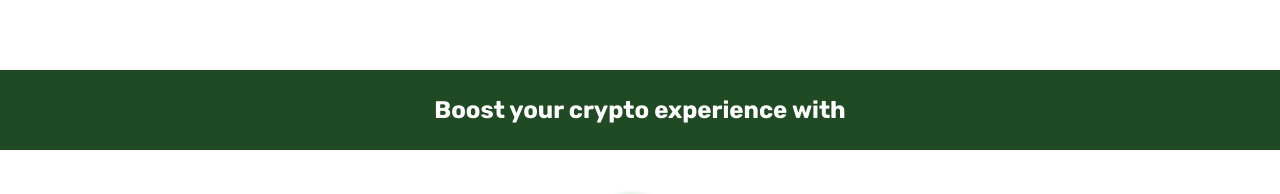
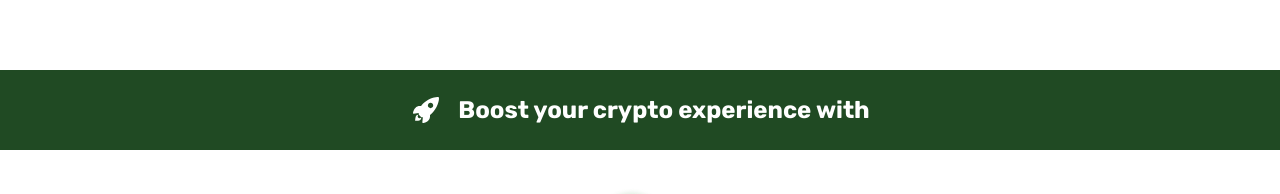
Before and after one commit to akapetano/cryptonlio, a Next.js app: page / in a window 1280 px wide. Shown: the part 1115-1309 px from the top of the page. Built offline with nearby package versions, Linux system fonts and the light colour scheme; no server answers.

Commit message:
add rocket to footer

```diff
--- a/src/components/core/Footer/Footer.tsx
+++ b/src/components/core/Footer/Footer.tsx
@@ -1,6 +1,13 @@
-import { Flex, Heading, useColorModeValue } from '@chakra-ui/react';
+import {
+  Flex,
+  Heading,
+  HStack,
+  Icon,
+  useColorModeValue,
+} from '@chakra-ui/react';
 import { Copyright } from '../Copyright/Copyright';
 import { Logo } from '../Logo/Logo';
+import { IoIosRocket } from 'react-icons/io';
 
 export const Footer = () => {
   const accentBgColor = useColorModeValue('#204A23', '#419547');
@@ -16,21 +23,19 @@ export const Footer = () => {
       flexDirection="column"
       mt="2rem"
     >
-      <Flex
-        w="full"
+      <HStack
         h="5rem"
         alignItems="center"
         justifyContent="center"
         textAlign="center"
+        color={bgAndTextColor}
+        spacing="1rem"
       >
-        <Heading
-          as="h3"
-          fontSize={{ base: 'xl', md: '2xl' }}
-          color={bgAndTextColor}
-        >
+        <Icon as={IoIosRocket} w={8} h={8} />
+        <Heading as="h3" fontSize={{ base: 'xl', md: '2xl' }}>
           Boost your crypto experience with
         </Heading>
-      </Flex>
+      </HStack>
       <Flex
         bg={bgAndTextColor}
         w="full"
```
